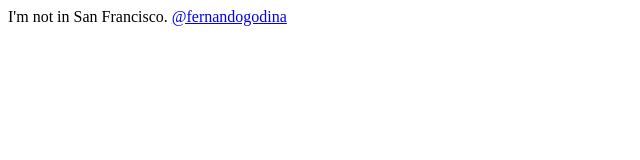
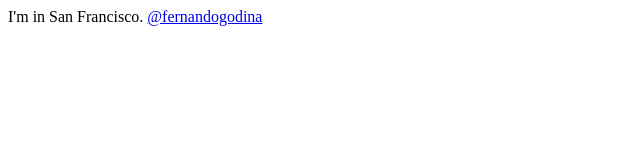
Before and after one commit to FernandoGodina/fernandogodina.github.com, a plain HTML site: page index.html in a window 1280 px wide. Shown: the full height of the page, 0-640 px from the left. Drawn offline with Linux system fonts and the light colour scheme.

Commit message:
makin it rainy rain HTML

```diff
--- a/index.html
+++ b/index.html
@@ -4,7 +4,7 @@
 <title>Fernando in San Francisco</title>
 </head>
 <body>
-I'm not in San Francisco.
+I'm in San Francisco.
 <a href="https://twitter.com/fernandogodina"> @fernandogodina</a>
 </body>
 </html>
```
Also changed, not shown: 1 other file.
